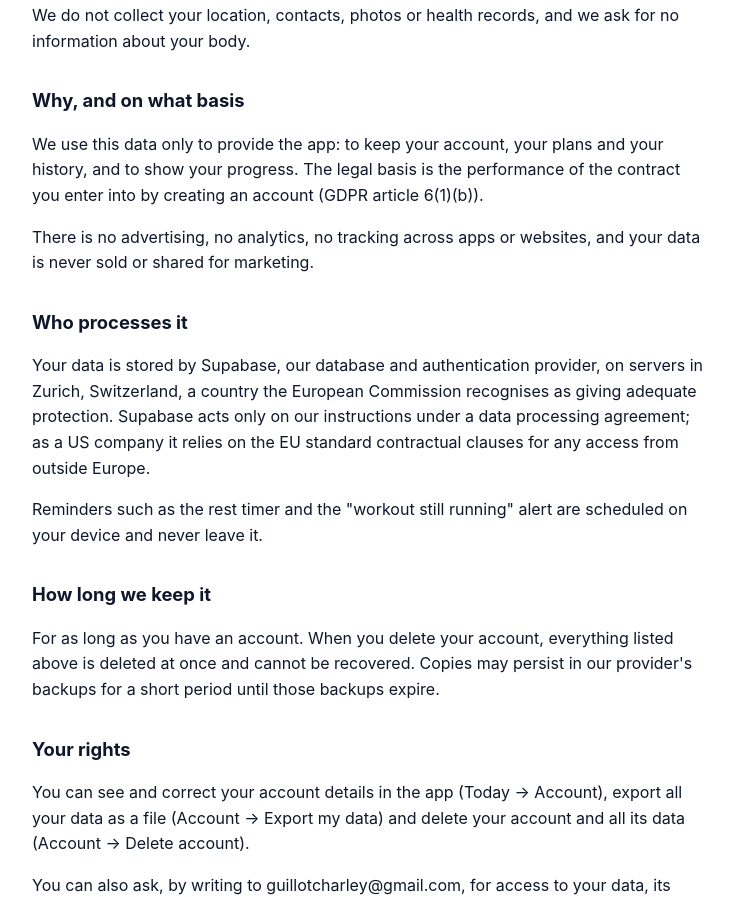
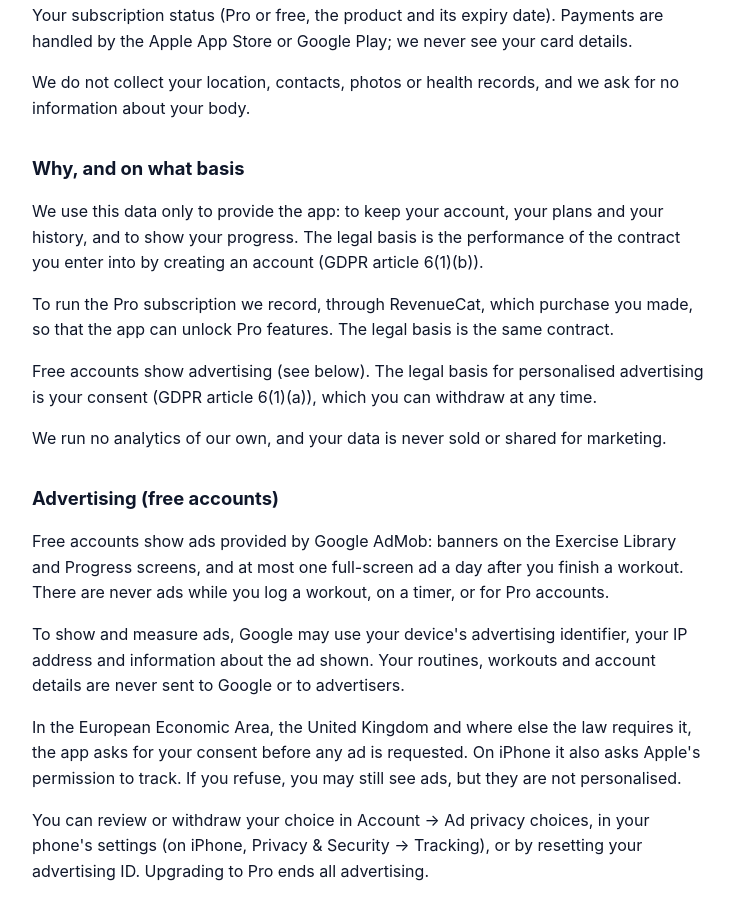
Before and after one commit to Jjarley/charbonnance-legal, a plain HTML site: page index.html in a window 1280 px wide. Shown: the part 563-1460 px from the top of the page, without its empty margins (272-1006 px from the left). Drawn offline with Linux system fonts and the light colour scheme.

Commit message:
Privacy policy v2: advertising, RevenueCat
Co-Authored-By: Claude Sonnet 5.5 <noreply@anthropic.com>

```diff
--- a/index.html
+++ b/index.html
@@ -17,19 +17,28 @@
 </head>
 <body>
   <h1>Charbonnance privacy policy</h1>
-  <p class="meta">Last updated 17 October 2026 · version 1</p>
+  <p class="meta">Last updated 18 October 2026 · version 2</p>
   <h2>Who is responsible</h2>
   <p>Charbonnance is made by Charley Guillot, who is the data controller for the personal data described here. For any question or request about your data, write to guillotcharley@gmail.com.</p>
   <h2>What we store</h2>
   <p>Your account: your email address, a display name and your password (stored only as a hash by our authentication provider).</p>
   <p>Your training: the routines you write, the workouts you log (exercises, sets, reps, weights, times, distances, notes, pauses and timer scores), the personal bests worked out from them, and any exercises you create.</p>
   <p>When you accepted this policy and which version.</p>
+  <p>Your subscription status (Pro or free, the product and its expiry date). Payments are handled by the Apple App Store or Google Play; we never see your card details.</p>
   <p>We do not collect your location, contacts, photos or health records, and we ask for no information about your body.</p>
   <h2>Why, and on what basis</h2>
   <p>We use this data only to provide the app: to keep your account, your plans and your history, and to show your progress. The legal basis is the performance of the contract you enter into by creating an account (GDPR article 6(1)(b)).</p>
-  <p>There is no advertising, no analytics, no tracking across apps or websites, and your data is never sold or shared for marketing.</p>
+  <p>To run the Pro subscription we record, through RevenueCat, which purchase you made, so that the app can unlock Pro features. The legal basis is the same contract.</p>
+  <p>Free accounts show advertising (see below). The legal basis for personalised advertising is your consent (GDPR article 6(1)(a)), which you can withdraw at any time.</p>
+  <p>We run no analytics of our own, and your data is never sold or shared for marketing.</p>
+  <h2>Advertising (free accounts)</h2>
+  <p>Free accounts show ads provided by Google AdMob: banners on the Exercise Library and Progress screens, and at most one full-screen ad a day after you finish a workout. There are never ads while you log a workout, on a timer, or for Pro accounts.</p>
+  <p>To show and measure ads, Google may use your device's advertising identifier, your IP address and information about the ad shown. Your routines, workouts and account details are never sent to Google or to advertisers.</p>
+  <p>In the European Economic Area, the United Kingdom and where else the law requires it, the app asks for your consent before any ad is requested. On iPhone it also asks Apple's permission to track. If you refuse, you may still see ads, but they are not personalised.</p>
+  <p>You can review or withdraw your choice in Account → Ad privacy choices, in your phone's settings (on iPhone, Privacy &amp; Security → Tracking), or by resetting your advertising ID. Upgrading to Pro ends all advertising.</p>
   <h2>Who processes it</h2>
   <p>Your data is stored by Supabase, our database and authentication provider, on servers in Zurich, Switzerland, a country the European Commission recognises as giving adequate protection. Supabase acts only on our instructions under a data processing agreement; as a US company it relies on the EU standard contractual clauses for any access from outside Europe.</p>
+  <p>RevenueCat, Inc. (United States) processes purchase information for the subscription, linked to your account identifier. Google Ireland Ltd. and Google LLC provide the advertising described above to free accounts. Both rely on the EU standard contractual clauses or equivalent safeguards for transfers outside Europe.</p>
   <p>Reminders such as the rest timer and the &quot;workout still running&quot; alert are scheduled on your device and never leave it.</p>
   <h2>How long we keep it</h2>
   <p>For as long as you have an account. When you delete your account, everything listed above is deleted at once and cannot be recovered. Copies may persist in our provider's backups for a short period until those backups expire.</p>
```
